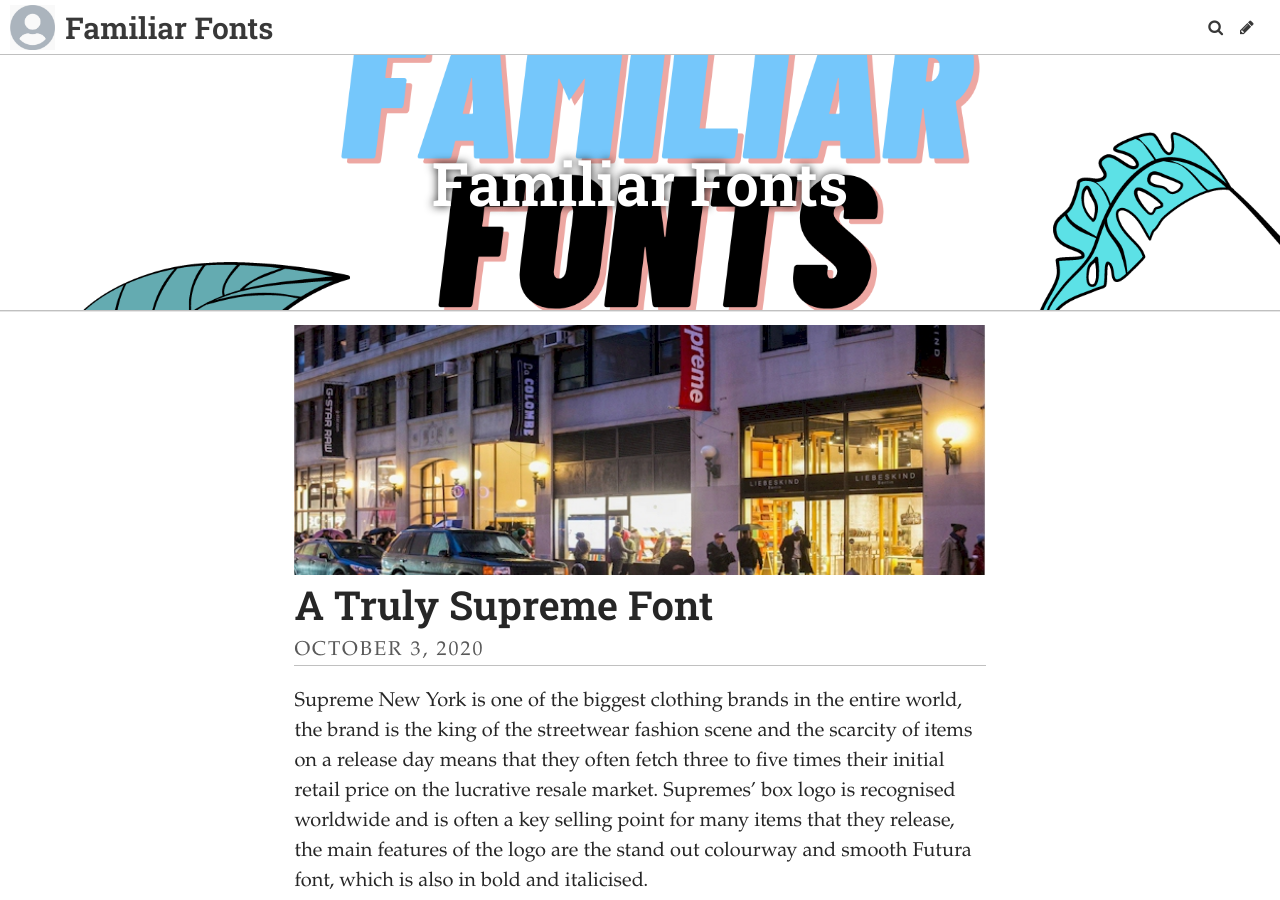
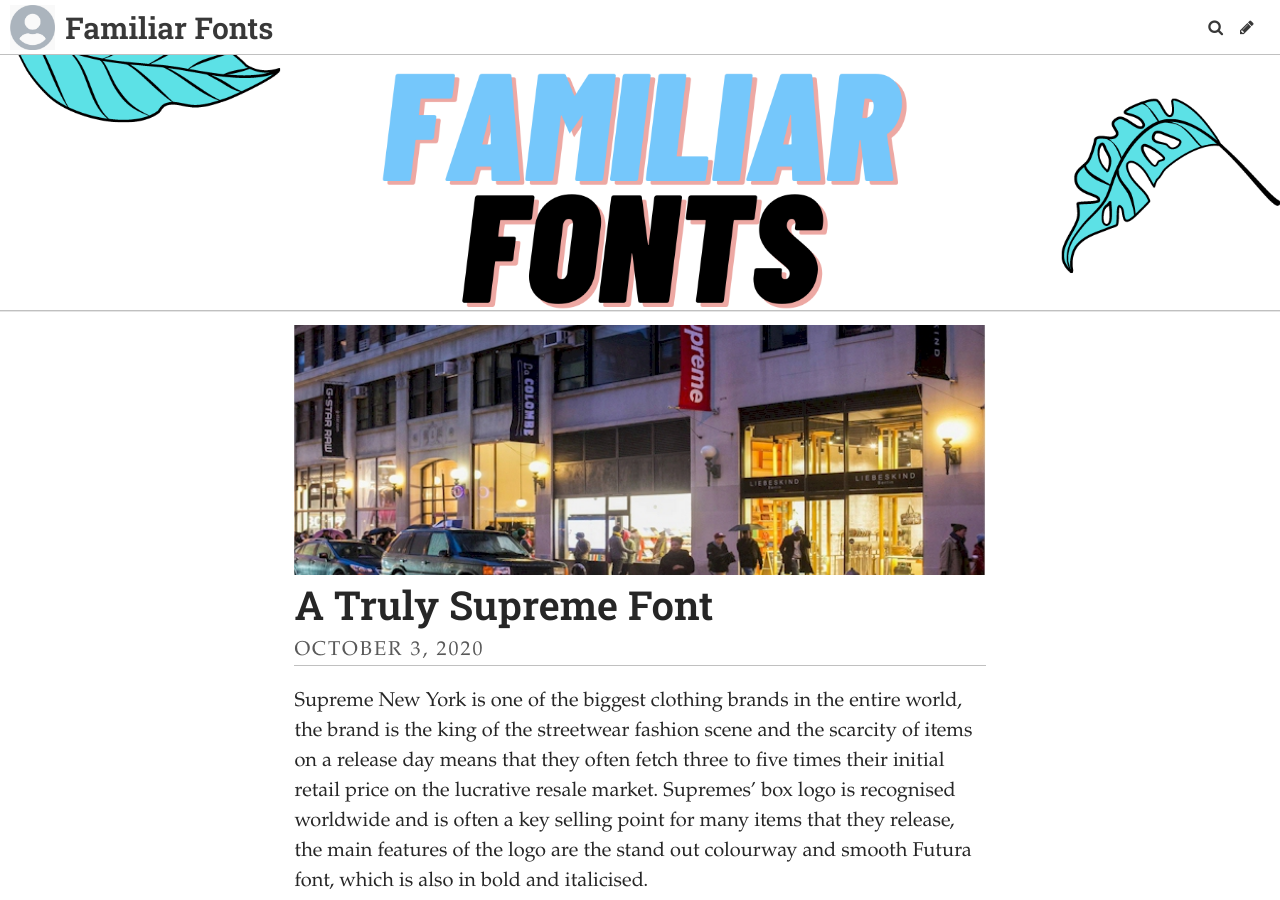
Before and after one commit to lloydcanfield/Letters-By-Lloyd, a Jekyll site: the page built from index.html, in a window 1280 px wide and 900 px high. Built offline with Jekyll 4.4.1, drawn with Linux system fonts in a browser that asks for light colours; some web fonts are replaced; the list of posts is cut into pages by our own code.

Commit message:
Update Settings “general”

```diff
--- a/_data/settings.yml
+++ b/_data/settings.yml
@@ -2,9 +2,9 @@
 description: Welcome to Familiar Fonts! We explore some of the most recognisable
   fonts in the world, explain why they are effective and how they coordinate
   with and represent their given brand! Enjoy!
-header_text: Familiar Fonts
+header_text: ""
 footer_text: Copyright 2020 Lloyd Canfield
-header_feature_image: ../uploads/copy-of-untitled.png
+header_feature_image: ../uploads/copy-of-untitled-1-.png
 bannerheight: 20vmax
 logo: /uploads/logo.jpg
 favicon: /uploads/favicon.ico
```
Also changed, not shown: uploads/copy-of-untitled-1-.png (added).
